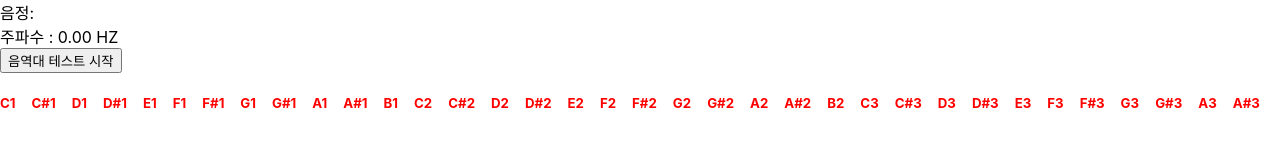
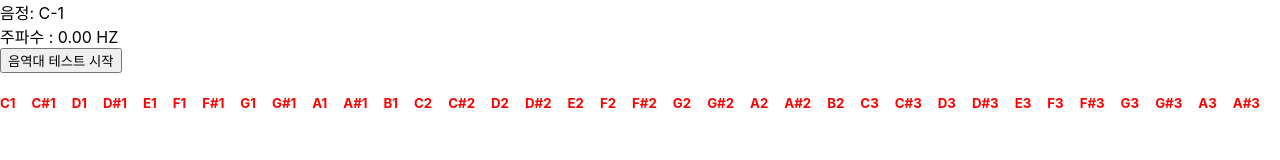
Before and after one commit to K-CoB/pitch-finder-frontend, a React (Create React App) app: page / in a window 1280 px wide. Shown: the top 160 px of the page. Built offline with nearby package versions, Linux system fonts and the light colour scheme.

Commit message:
🛠 fix :  완료

```diff
--- a/src/App.tsx
+++ b/src/App.tsx
@@ -9,14 +9,17 @@ const audioCtx = AudioContext.getAudioContext();
 const analyser = AudioContext.getAnalyser();
 const buf = new Float32Array(2048);
 
+const InitialNoteSuccess = Array(64).fill(false);
+
 function App() {
   const [source, setSource] = useState<MediaStreamAudioSourceNode>();
   const [started, setStart] = useState(false);
 
+  const [curNote, setCurNote] = useState<number>(0);
   const [pitchNote, setPitchNote] = useState<string>();
   const [pitchScale, setPitchScale] = useState<number>();
   const [pitch, setPitch] = useState<number>(0);
-  const [noteSuccess, setNoteSuccess] = useState(Array(64).fill(false));
+  const [noteSuccess, setNoteSuccess] = useState(InitialNoteSuccess);
 
   const updatePitch = () => {
     analyser.getFloatTimeDomainData(buf);
@@ -27,18 +30,21 @@ function App() {
     setPitch(ac);
 
     const note = getNoteFromFrequency(ac);
-    const { scale, noteString } = getPitchFromNote(note);
-    console.log(note);
+    setCurNote(note);
+  };
+
+  useEffect(() => {
+    const { scale, noteString } = getPitchFromNote(curNote);
 
     setPitchNote(noteString);
     setPitchScale(scale);
 
-    const index = note - 24;
+    const index = curNote - 24;
     if (index < 0 || index > 88) return;
     const updatedNoteSuccess = [...noteSuccess];
     updatedNoteSuccess[index] = true;
     setNoteSuccess(updatedNoteSuccess);
-  };
+  }, [curNote]);
 
   useEffect(() => {
     if (source != null) {
@@ -67,6 +73,7 @@ function App() {
 
   const stop = () => {
     source?.disconnect(analyser);
+    setNoteSuccess(InitialNoteSuccess);
     setStart(false);
   };
 
```
